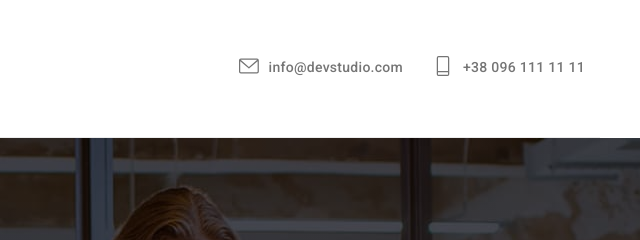
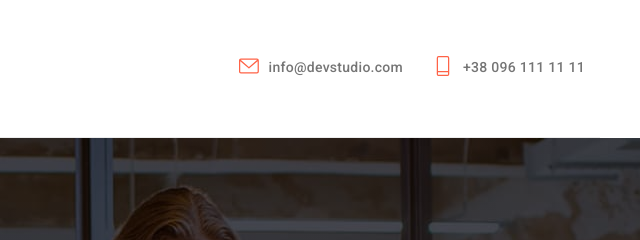
Before and after one commit to olena-dov/five, a plain HTML site: page studio.html in a window 1280 px wide. Shown: the top 240 px of the page, 640-1280 px from the left. Drawn offline with nearby package versions, Linux system fonts and the light colour scheme.

Commit message:
Update mainstudio.css

```diff
--- a/css/mainstudio.css
+++ b/css/mainstudio.css
@@ -173,7 +173,7 @@ img {
     margin-right: 10px;
     height: 20px;
     width: 20px;
-    fill: var(--text-color);
+    fill: tomato;
 }
 
  .ico-style:hover {
```
